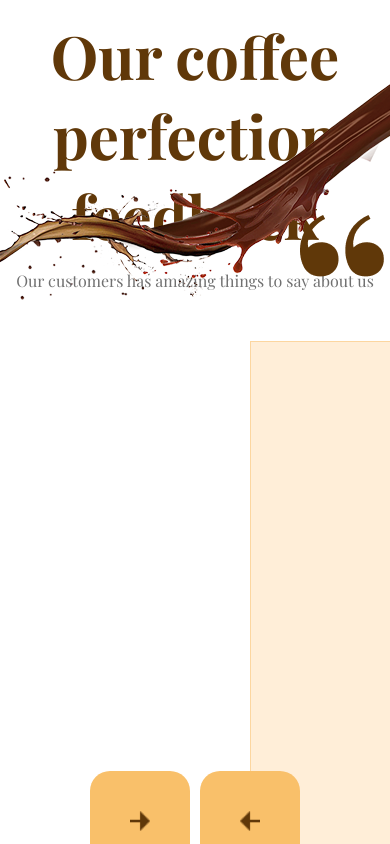
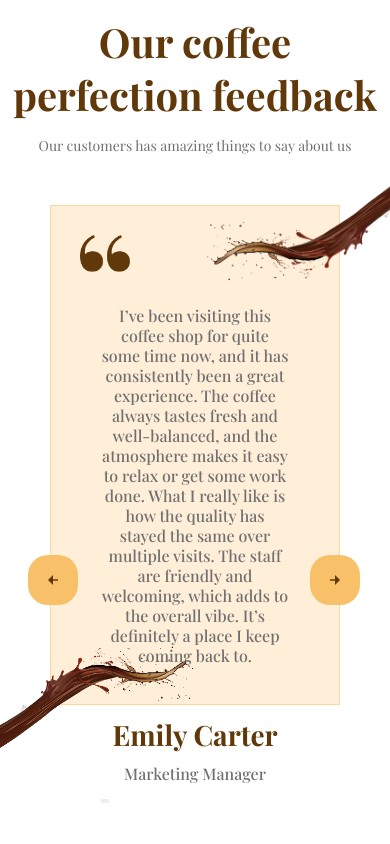
Before and after one commit to Poovarasi48/coffee-website-beanscene, a React (Vite) app in the folder vite-project/: page / in a window 390 px wide. Shown: the part 7040-7884 px from the top of the page. Built offline with nearby package versions, Linux system fonts and the light colour scheme; a web font is replaced by a local one.

Commit message:
section 6 media queries

```diff
--- a/vite-project/src/Section6.css
+++ b/vite-project/src/Section6.css
@@ -1,11 +1,12 @@
-:root{
-    --background-color : #FFEED8;
-    --secondary-bg-color : #FFF9F1;
-    --font-color : #603809;
-    --description-color : #707070;
-    --border-color : rgb(249, 192, 106, 0.50);
-    --btn-color :  rgb(249, 192, 106);
+:root {
+    --background-color: #FFEED8;
+    --secondary-bg-color: #FFF9F1;
+    --font-color: #603809;
+    --description-color: #707070;
+    --border-color: rgb(249, 192, 106, 0.50);
+    --btn-color: rgb(249, 192, 106);
 }
+
 .review-container {
     display: flex;
     flex-direction: column;
@@ -19,51 +20,59 @@
     color: var(--font-color);
     font-weight: bold;
 }
-.review-caption{
+
+.review-caption {
     margin-top: 15px;
     text-align: center;
 }
-.reviews-wrapper{
+
+.reviews-wrapper {
     display: flex;
     flex-direction: column;
     height: 700px;
     padding: 100px;
     margin: 50px 250px;
-    background-color: var(--background-color) ;
+    background-color: var(--background-color);
     border: 1px solid var(--border-color);
     font-weight: 500;
     transition: 0.15s all linear;
 }
-.review-description{
+
+.review-description {
     font-size: 28px;
     color: var(--description-color);
     line-height: 50px;
     padding: 40px;
 }
-.customer-name{
+
+.customer-name {
     text-align: center;
     font-size: 40px;
     font-weight: bold;
     color: var(--font-color);
 }
-.job-role{
+
+.job-role {
     text-align: center;
     margin-top: 10px;
     font-size: 20px;
     color: #707070;
 }
-.coffee-blast-right-img2{
+
+.coffee-blast-right-img2 {
     position: absolute;
     right: -10px;
     top: 30px;
 
 }
-.quote-img{
+
+.quote-img {
     position: absolute;
     top: 200px;
     left: 300px;
 }
-.left-arrow{
+
+.left-arrow {
     position: absolute;
     width: 100px;
     height: 100px;
@@ -73,18 +82,131 @@
     padding: 40px;
     border-radius: 20px;
 }
-.right-arrow{
+
+.right-arrow {
     position: absolute;
     width: 100px;
     height: 100px;
     bottom: 220px;
     right: 200px;
-     padding: 40px;
+    padding: 40px;
     background-color: #F9C06A;
     border-radius: 20px;
 }
-.coffee-blast-img3{
+
+.coffee-blast-img3 {
     position: absolute;
     left: 0;
     bottom: -20px;
 }
+
+@media (max-width: 780px) {
+    :root {
+        --background-color: #FFEED8;
+        --secondary-bg-color: #FFF9F1;
+        --font-color: #603809;
+        --description-color: #707070;
+        --border-color: rgb(249, 192, 106, 0.50);
+        --btn-color: rgb(249, 192, 106);
+    }
+
+    .review-container {
+        display: flex;
+        flex-direction: column;
+        margin-top: 100px;
+        position: relative;
+    }
+
+    .sub-title6 {
+        text-align: center;
+        font-size: 40px;
+        color: var(--font-color);
+        font-weight: bold;
+    }
+
+    .review-caption {
+        margin-top: 15px;
+        text-align: center;
+        font-size: 14px;
+    }
+
+    .reviews-wrapper {
+        display: flex;
+        flex-direction: column;
+        height: 500px;
+        margin: 50px;
+        padding: 100px 50px;
+        margin-top: 50px;
+        background-color: var(--background-color);
+        border: 1px solid var(--border-color);
+        font-weight: 500;
+        transition: 0.15s all linear;
+    }
+
+    .review-description {
+        font-size: 16px;
+        color: var(--description-color);
+        line-height: 20px;
+        padding: 0px;
+        text-align: center;
+    }
+
+    .customer-name {
+        text-align: center;
+        margin-top: 50px;
+        font-size: 28px;
+        font-weight: bold;
+        color: var(--font-color);
+    }
+
+    .job-role {
+        text-align: center;
+        margin-top: 10px;
+        font-size: 16px;
+        color: #707070;
+    }
+
+    .coffee-blast-right-img2 {
+        position: absolute;
+        width: 200px;
+        right: -10px;
+        top: 150px;
+
+    }
+
+    .quote-img {
+        position: absolute;
+        width: 50px;
+        top: 220px;
+        left: 80px;
+    }
+
+    .left-arrow {
+        position: absolute;
+        width: 50px;
+        height: 50px;
+        bottom: 150px;
+        left: 3cap;
+        background-color: #F9C06A;
+        padding: 20px;
+        border-radius: 20px;
+    }
+
+    .right-arrow {
+        position: absolute;
+        width: 50px;
+        height: 50px;
+        bottom: 150px;
+        right: 30px;
+        padding: 20px;
+        background-color: #F9C06A;
+        border-radius: 20px;
+    }
+
+    .coffee-blast-img3 {
+        position: absolute;
+        width: 200px;
+        left: 0;
+        bottom: 0;
+    }
+}
```
